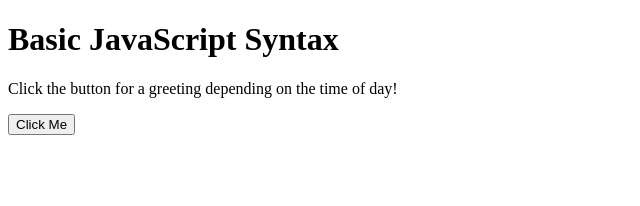
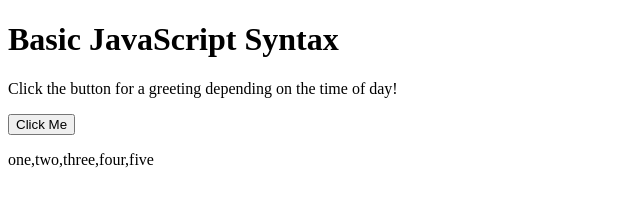
Before and after one commit to miklo88/JavaScript-Essentials, a website: page Basic-Syntax/index.html in a window 1280 px wide. Shown: the whole page, without its empty margins (0-640 px from the left). Drawn offline with Linux system fonts and the light colour scheme.

Commit message:
getting all the kids in the pool with the changes.

```diff
--- a/Basic-Syntax/FunctionsOrSubroutines.js
+++ b/Basic-Syntax/FunctionsOrSubroutines.js
@@ -32,3 +32,9 @@ console.log(
 const num = 22;
 console.log(num);
 //also numbers. but now take a look in your browser console and you can see the output of this code!
+function myArray() {
+  const array = ["one", "two", "three", "four", "five"];
+  //   return array;
+  return (document.getElementById("array-demo").innerHTML = array);
+}
+console.log(myArray());
--- a/Basic-Syntax/index.html
+++ b/Basic-Syntax/index.html
@@ -10,6 +10,8 @@
     <p>Click the button for a greeting depending on the time of day!</p>
     <button onclick="greetingFunction()">Click Me</button>
     <p id="time-demo" className="time-demo"></p>
+    <p id="array-demo"></p>
+
     <script src="Primitive-Data.js"></script>
     <script src="Variables-Constants-Assignments.js"></script>
     <script src="Arithmetic-Operators-Assignments.js"></script>
```
